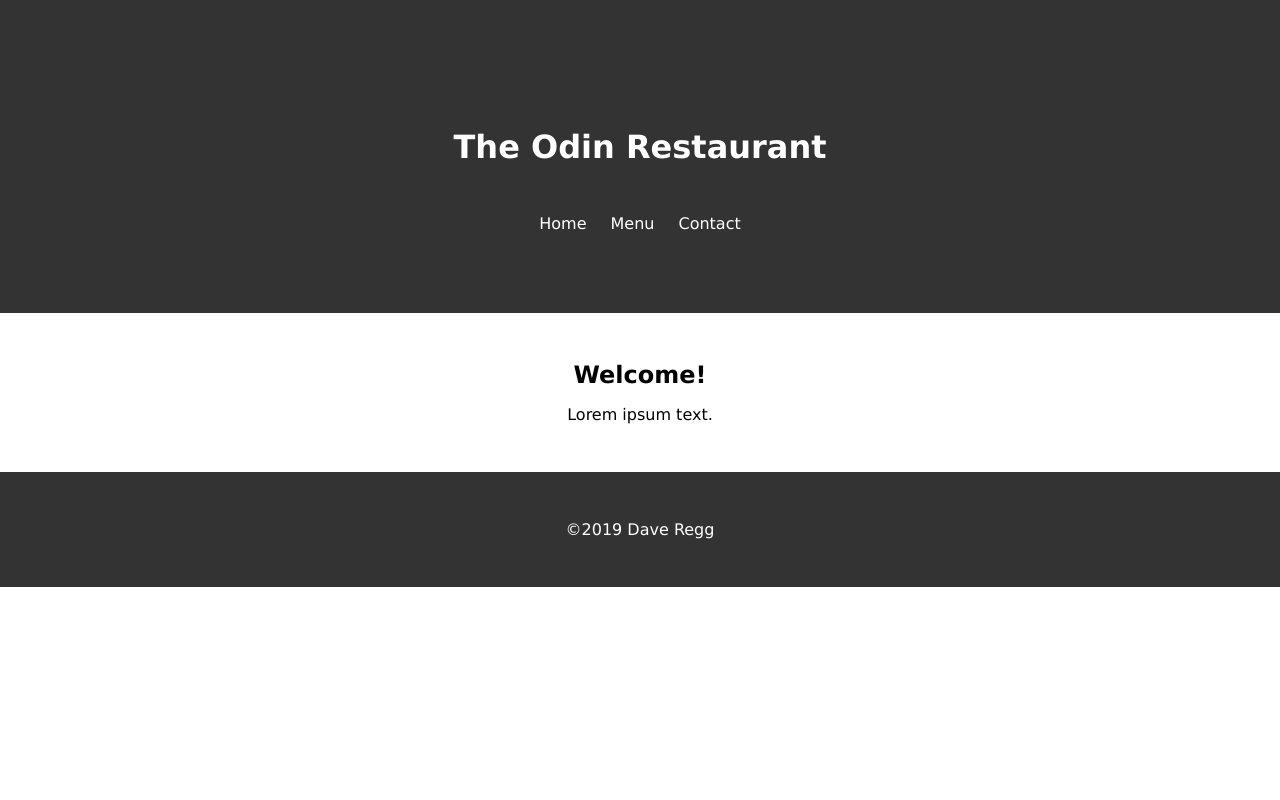
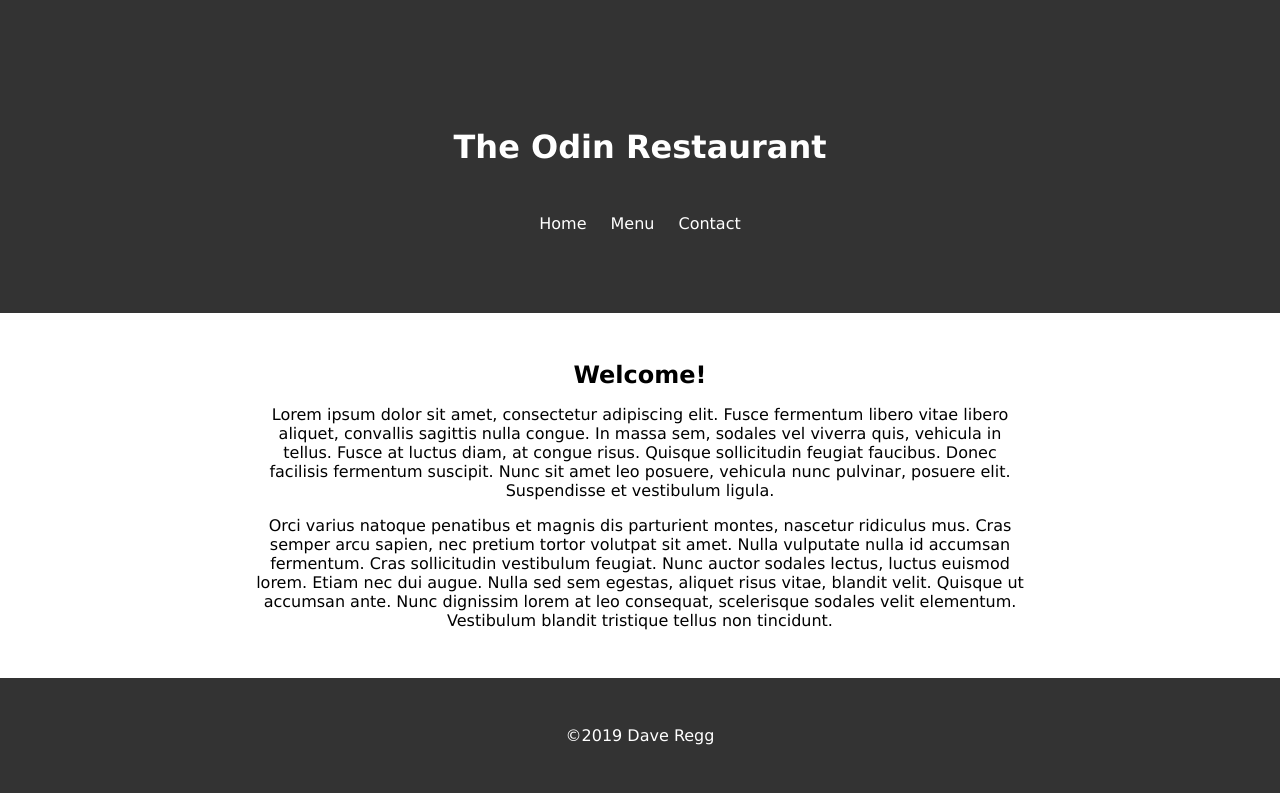
Before and after one commit to drregg6/odin_vue_restaurant, a Vue app: page / in a window 1280 px wide. Built offline with nearby package versions, Linux system fonts and the light colour scheme.

Commit message:
Added more menu, adjusted the CSS

```diff
--- a/src/views/Contact.vue
+++ b/src/views/Contact.vue
@@ -40,7 +40,7 @@ export default {
   }
 
   .container {
-    width: 50%;
+    width: 60vw;
     margin: 0 auto;
   }
 </style>
--- a/src/views/Home.vue
+++ b/src/views/Home.vue
@@ -1,9 +1,14 @@
 <template>
   <div class="home">
     <h2>Welcome!</h2>
-    <p>
-      Lorem ipsum text.
-    </p>
+    <div class="content">
+      <p>
+        Lorem ipsum dolor sit amet, consectetur adipiscing elit. Fusce fermentum libero vitae libero aliquet, convallis sagittis nulla congue. In massa sem, sodales vel viverra quis, vehicula in tellus. Fusce at luctus diam, at congue risus. Quisque sollicitudin feugiat faucibus. Donec facilisis fermentum suscipit. Nunc sit amet leo posuere, vehicula nunc pulvinar, posuere elit. Suspendisse et vestibulum ligula.
+      </p>
+      <p>
+        Orci varius natoque penatibus et magnis dis parturient montes, nascetur ridiculus mus. Cras semper arcu sapien, nec pretium tortor volutpat sit amet. Nulla vulputate nulla id accumsan fermentum. Cras sollicitudin vestibulum feugiat. Nunc auctor sodales lectus, luctus euismod lorem. Etiam nec dui augue. Nulla sed sem egestas, aliquet risus vitae, blandit velit. Quisque ut accumsan ante. Nunc dignissim lorem at leo consequat, scelerisque sodales velit elementum. Vestibulum blandit tristique tellus non tincidunt.
+      </p>
+    </div>
   </div>
 </template>
 
@@ -21,4 +26,9 @@ export default {
   .home {
     margin: 3rem auto;
   }
+
+  .content {
+    margin: 0 auto;
+    width: 60vw;
+  }
 </style>
--- a/src/views/Menu.vue
+++ b/src/views/Menu.vue
@@ -1,7 +1,7 @@
 <template>
   <div class="menu">
     <h2>Menu</h2>
-    <div class="container">
+    <div class="content">
       <div v-bind:key="menuItem.id" v-for="menuItem in menu">
         <MenuItem v-bind:menuItem="menuItem" />
       </div>
@@ -55,6 +55,18 @@ export default {
           name: 'Grilled Cheese',
           price: '10',
           desc: 'With or without tomato!'
+        },
+        {
+          image: 'http://placekitten.com/250/250',
+          name: 'Tuna Melt',
+          price: '8',
+          desc: 'Yummy fish!'
+        },
+        {
+          image: 'http://placekitten.com/250/250',
+          name: 'Gobbler',
+          price: '14',
+          desc: 'Thanksgiving sandwich!'
         }
       ]
     }
@@ -66,7 +78,9 @@ export default {
   .menu {
     margin: 3rem auto;
   }
-  .container {
+  .content {
+    margin: 0 auto;
+    width: 80vw;
     display: flex;
 
     justify-content: center;
```
